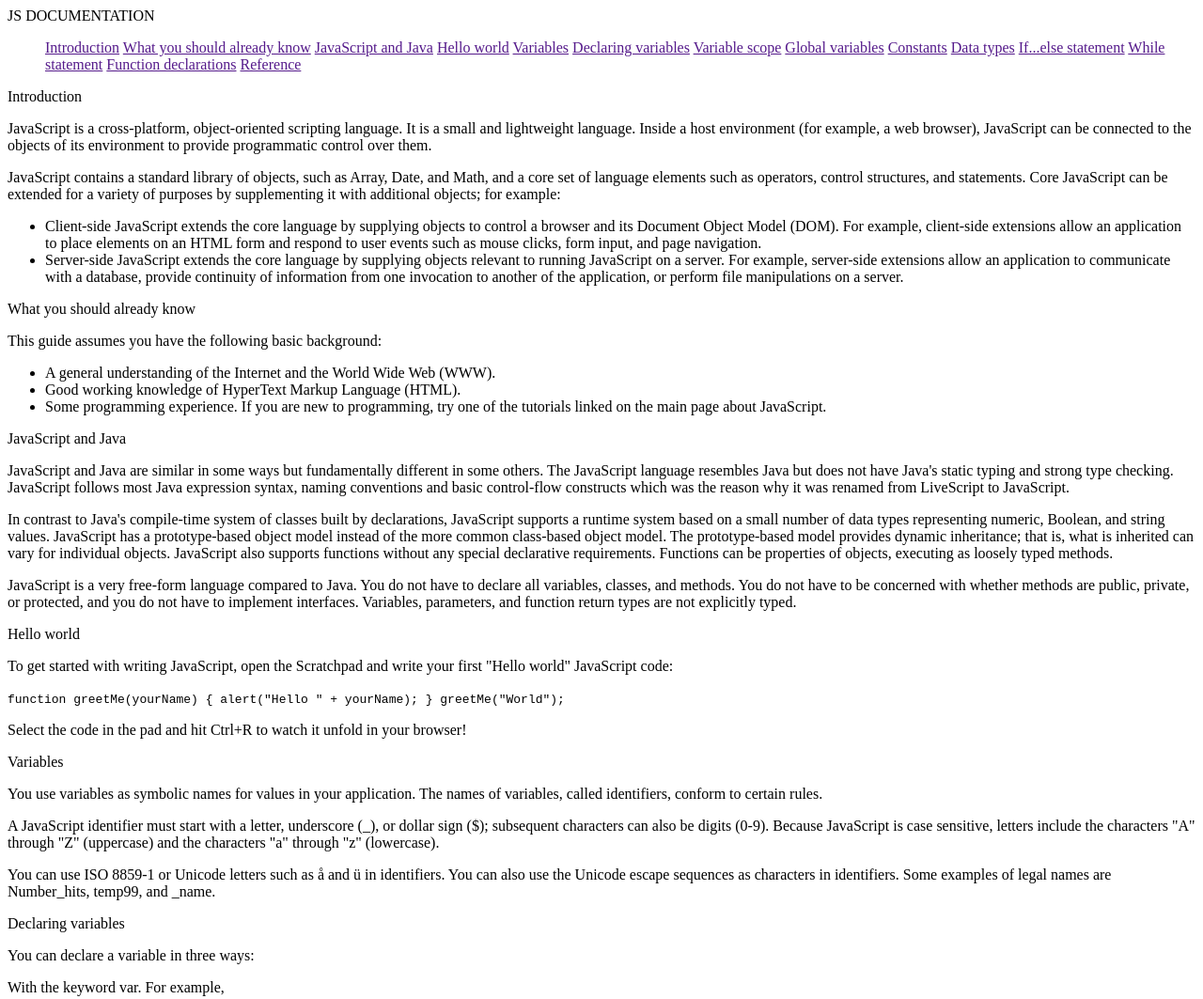
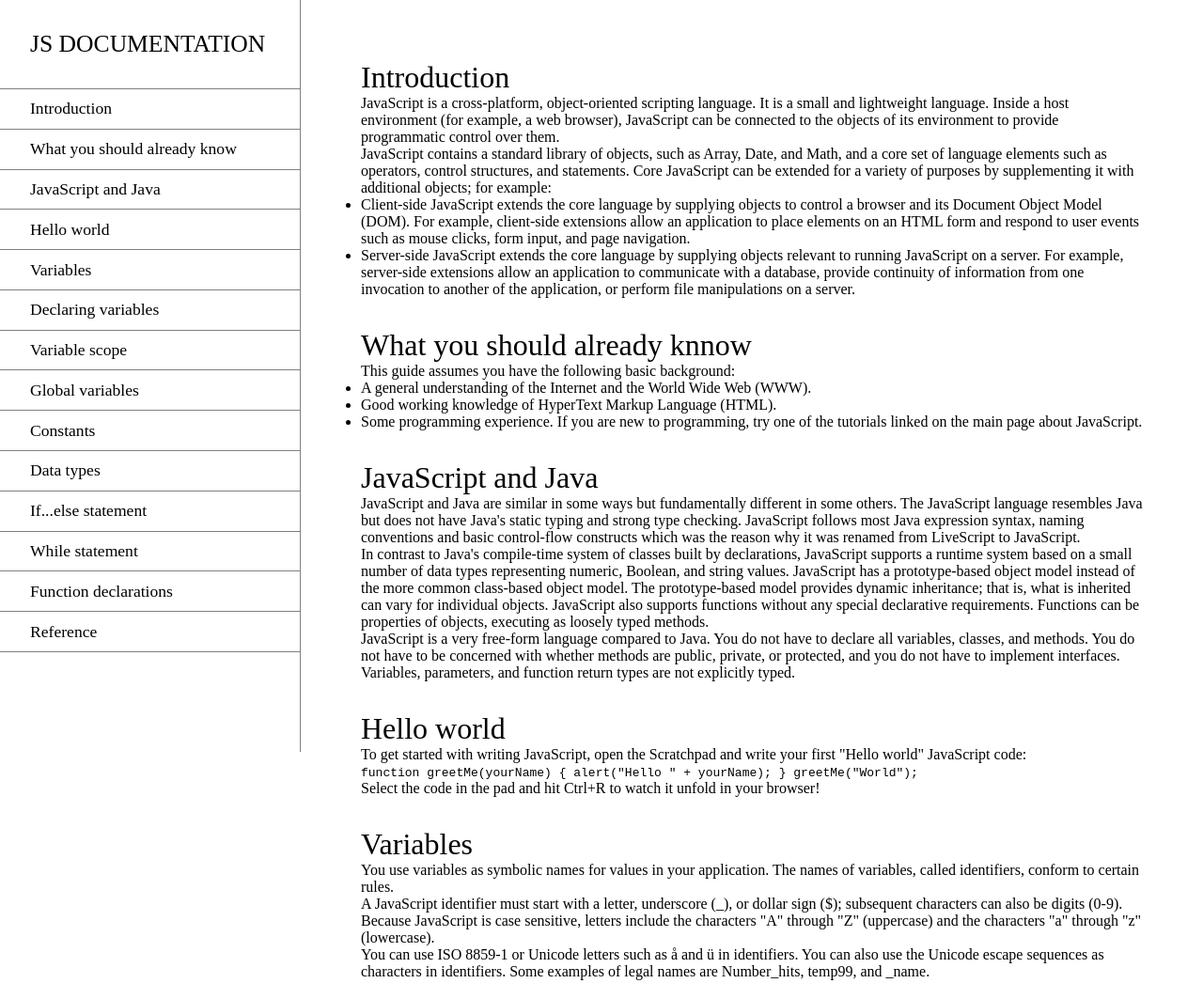
Before and after one commit to diegopacheco-dev/technical-documentation-page, a plain HTML site: page index.html in a window 1280 px wide. Shown: the top 1063 px of the page at 94% size. Drawn offline with Linux system fonts and the light colour scheme.

Commit message:
Avance de los estilos: Navbar posicionada al lado izquierdo y main posicionado al lado derecho

```diff
--- a/index.html
+++ b/index.html
@@ -44,6 +44,7 @@
     <main id="main-doc">
       <section class="main-section" id="">
         <header>Introduction</header>
+        <article>
             <p>
             JavaScript is a cross-platform, object-oriented scripting language. It
             is a small and lightweight language. Inside a host environment (for
@@ -74,10 +75,12 @@
                 server.
             </li>
             </ul>
+        </article>
     </section>
 
       <section class="main-section" id="">
-        <header>What you should already know</header>
+        <header>What you should already knnow</header>
+            <article>
         <p>This guide assumes you have the following basic background:</p>
         <ul>
           <li>
@@ -92,10 +95,12 @@
             of the tutorials linked on the main page about JavaScript.
           </li>
         </ul>
+    </article>
     </section>
 
       <section class="main-section" id="">
         <header>JavaScript and Java</header>
+            <article>
         <p>
           JavaScript and Java are similar in some ways but fundamentally
           different in some others. The JavaScript language resembles Java but
@@ -124,11 +129,13 @@
           protected, and you do not have to implement interfaces. Variables,
           parameters, and function return types are not explicitly typed.
         </p>
+    </article>
     </section>
 
 
       <section class="main-section" id="">
         <header>Hello world</header>
+        <article>
         <p>
           To get started with writing JavaScript, open the Scratchpad and write
           your first "Hello world" JavaScript code:
@@ -141,11 +148,13 @@
             Select the code in the pad and hit Ctrl+R to watch it unfold in your browser!
 
         </p>
+    </article>
     </section>
 
 
       <section class="main-section" id="">
         <header>Variables</header>
+        <article>
         <p>
             You use variables as symbolic names for values in your application. The names of variables, called identifiers, conform to certain rules.
 
@@ -164,10 +173,12 @@
 
         </p>
 
+    </article>
     </section>
 
       <section class="main-section" id="">
         <header>Declaring variables</header>
+            <article>
         <p>You can declare a variable in three ways:
         </p>
 
@@ -217,10 +228,12 @@
 
 
         </p>
+    </article>
     </section>
 
       <section class="main-section" id="">
         <header>Variable scope</header>
+        <article>
         <p>
             When you declare a variable outside of any function, it is called a global variable, because it is available to any other code in the current document. When you declare a variable within a function, it is called a local variable, because it is available only within that function.
 
@@ -250,10 +263,12 @@ defined
 
         </code>
 
+    </article>
     </section>
 
       <section class="main-section" id="">
         <header>Global variables</header>
+        <article>
         <p>
             Global variables are in fact properties of the global object. In web pages the global object is window, so you can set and access global variables using the window.variable syntax.
 
@@ -266,10 +281,12 @@ defined
 
         </p>
 
+    </article>
     </section>
 
       <section class="main-section" id="">
         <header>Constants</header>
+        <article>
         <p>You can create a read-only, named constant with the const keyword. The syntax of a constant identifier is the same as for a variable identifier: it must start with a letter, underscore or dollar sign and can contain alphabetic, numeric, or underscore characters.
 
         </p>
@@ -310,10 +327,12 @@ defined
 
         </code>
 
+    </article>
     </section>
 
       <section class="main-section" id="">
         <header>Data types</header>
+        <article>
         <p>
             The latest ECMAScript standard defines seven data types:
 
@@ -349,10 +368,12 @@ defined
             Although these data types are a relatively small amount, they enable you to perform useful functions with your applications. Objects and functions are the other fundamental elements in the language. You can think of objects as named containers for values, and functions as procedures that your application can perform.
         </p>
 
+    </article>
     </section>
 
       <section class="main-section" id="">
         <header>If...else statement</header>
+            <article>
         <p>
             Use the if statement to execute a statement if a logical condition is true. Use the optional else clause to execute a statement if the condition is false. An if statement looks as follows:
 
@@ -407,10 +428,12 @@ defined
 
         </code>
 
+    </article>
     </section>
 
       <section class="main-section" id="">
         <header>While statement</header>
+        <article>
         <p>
             A while statement executes its statements as long as a specified condition evaluates to true. A while statement looks as follows:
 
@@ -473,10 +496,12 @@ defined
 
         </p>
 
+    </article>
     </section>
 
       <section class="main-section" id="">
         <header>Function declarations</header>
+            <article>
 
         <p>
             A function definition (also called a function declaration, or function statement) consists of the function keyword, followed by:
@@ -520,10 +545,12 @@ defined
 
 
         </p>
+    </article>
     </section>
 
       <section class="main-section" id="">
         <header>Reference</header>
+        <article>
         <p>
             Reference
 
@@ -534,6 +561,7 @@ defined
             </li>
         </ul>
 
+    </article>
     </section>
 
     </main>
--- a/styles.css
+++ b/styles.css
@@ -0,0 +1,44 @@
+* {
+    margin: 0;
+    padding: 0;
+    box-sizing: border-box;
+}
+
+
+nav {
+    background-color: white;
+    color: black;
+    position: fixed;
+    width: 20rem;
+    height: 100%;
+    border-right: solid 1px gray;
+}
+nav header {
+    font-size: 1.6rem;
+    padding: 2rem 2rem;
+}
+.nav-link {
+    display: block;
+    padding: 0.65rem 2rem;
+    border-top: solid 1px gray;
+    text-decoration: none;
+    color: black;
+    font-size: 1.1rem;
+}
+.nav-link:nth-last-child(1) {
+    border-bottom: solid 1px gray;
+}
+
+main {
+    margin-left: 20rem;
+    padding: 3rem;
+}
+main header {
+    font-size: 2rem;
+}
+
+.main-section {
+    padding: 1rem;
+}
+.main-section article {
+}
```
Lines whose indentation alone changed are shown as unchanged.
